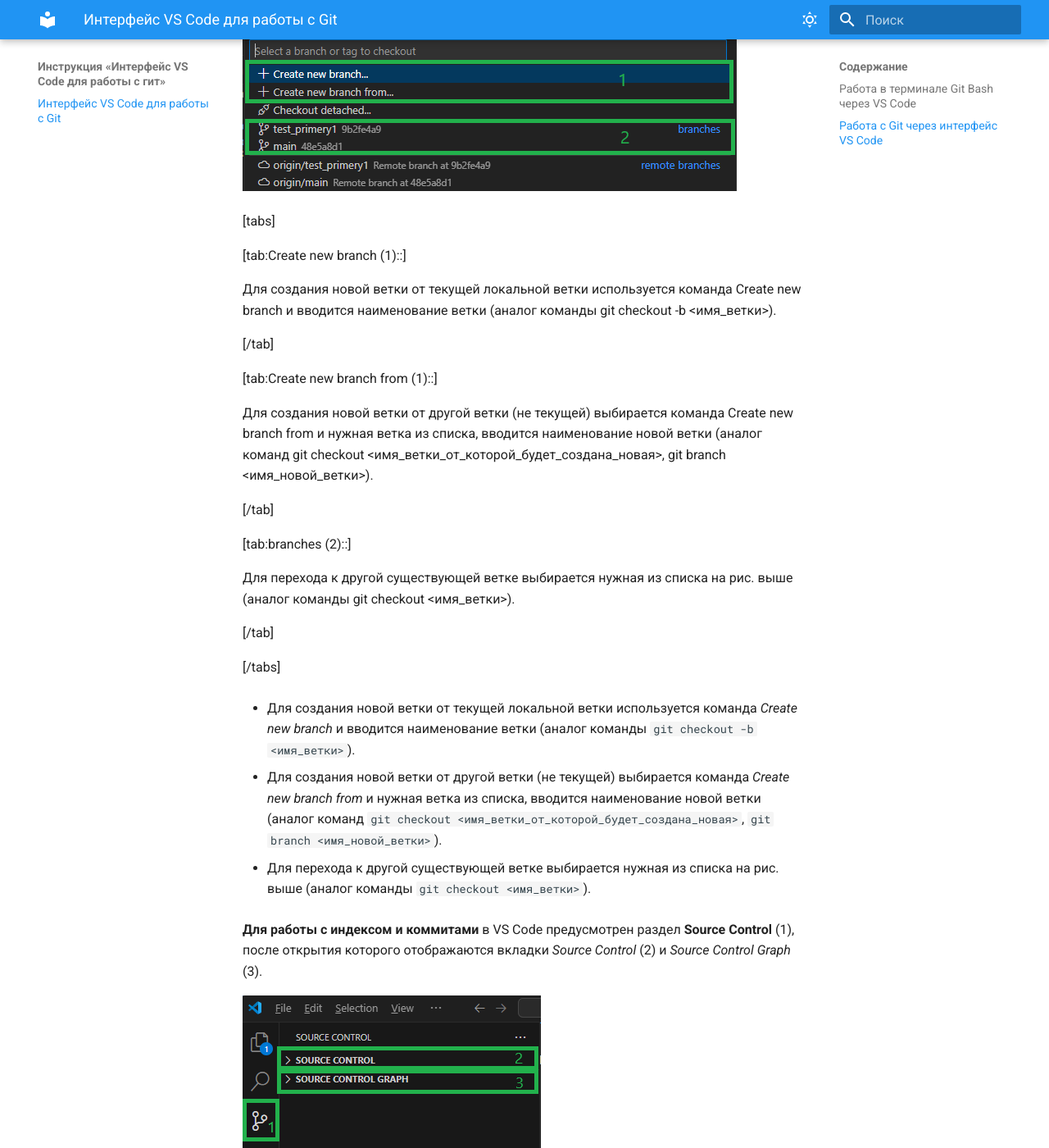
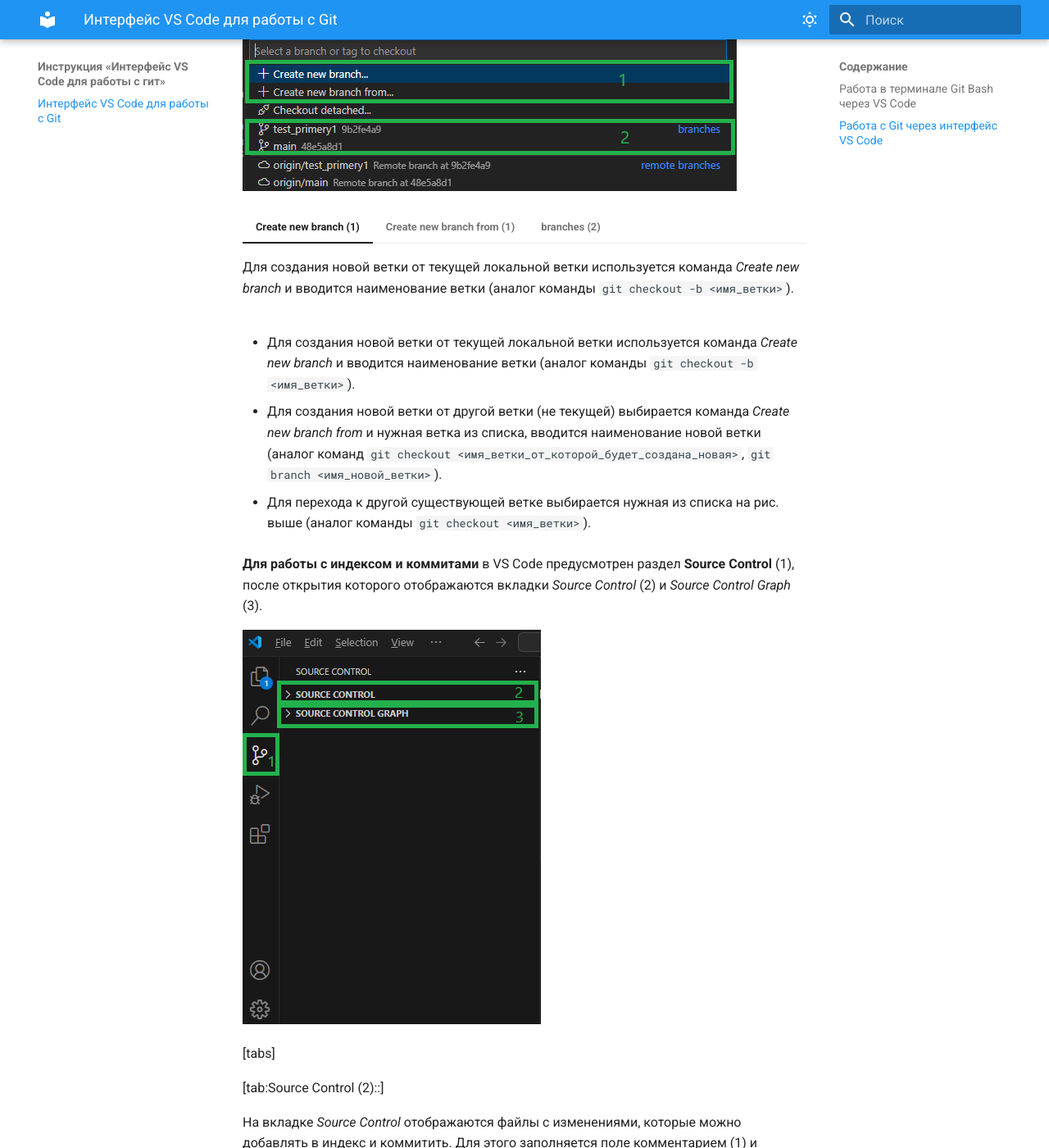
Before and after one commit to Ekaterinka17/mkdocs-example, an MkDocs documentation site: the page built from docs/interfeis_vs_code_dla_raboty_s_git.md, in a window 1280 px wide and 1400 px high, scrolled down 1601 px. Shown: the whole window at 82% size. Built offline with MkDocs 1.6.1 and Material for MkDocs 9.7.7, drawn with Linux system fonts in a browser that asks for light colours.

Commit message:
перенос инструкции по гиту

```diff
--- a/docs/interfeis_vs_code_dla_raboty_s_git.md
+++ b/docs/interfeis_vs_code_dla_raboty_s_git.md
@@ -30,28 +30,17 @@
 
 ![текст](images/reserch_vetki.png)
 
-[tabs]
+=== "Create new branch (1)"
 
-[tab:Create new branch (1)::]
+    Для создания новой ветки от текущей локальной ветки используется команда *Create new branch* и вводится наименование ветки (аналог команды `git checkout -b <имя_ветки>`).
 
-Для создания новой ветки от текущей локальной ветки используется команда Create new branch и вводится наименование ветки (аналог команды git checkout -b <имя_ветки>).
+=== "Create new branch from (1)"
 
-[/tab]
+    Для создания новой ветки от другой ветки (не текущей) выбирается команда *Create new branch from* и нужная ветка из списка, вводится наименование новой ветки (аналог команд `git checkout <имя_ветки_от_которой_будет_создана_новая>`, `git branch <имя_новой_ветки>`).
 
-[tab:Create new branch from (1)::]
+=== "branches (2)"
 
-Для создания новой ветки от другой ветки (не текущей) выбирается команда Create new branch from и нужная ветка из списка, вводится наименование новой ветки (аналог команд git checkout <имя_ветки_от_которой_будет_создана_новая>, git branch <имя_новой_ветки>).
-
-[/tab]
-
-[tab:branches (2)::]
-
-Для перехода к другой существующей ветке выбирается нужная из списка на рис. выше (аналог команды git checkout <имя_ветки>).
-
-[/tab]
-
-[/tabs]
-
+    Для перехода к другой существующей ветке выбирается нужная из списка на рис. выше (аналог команды `git checkout <имя_ветки>`).
 
 
 - Для создания новой ветки от текущей локальной ветки используется команда *Create new branch* и вводится наименование ветки (аналог команды `git checkout -b <имя_ветки>`).
```
